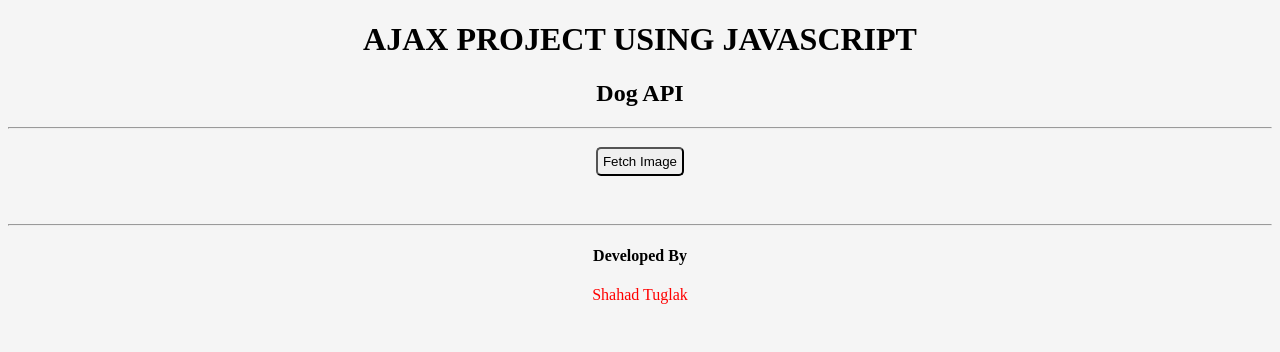
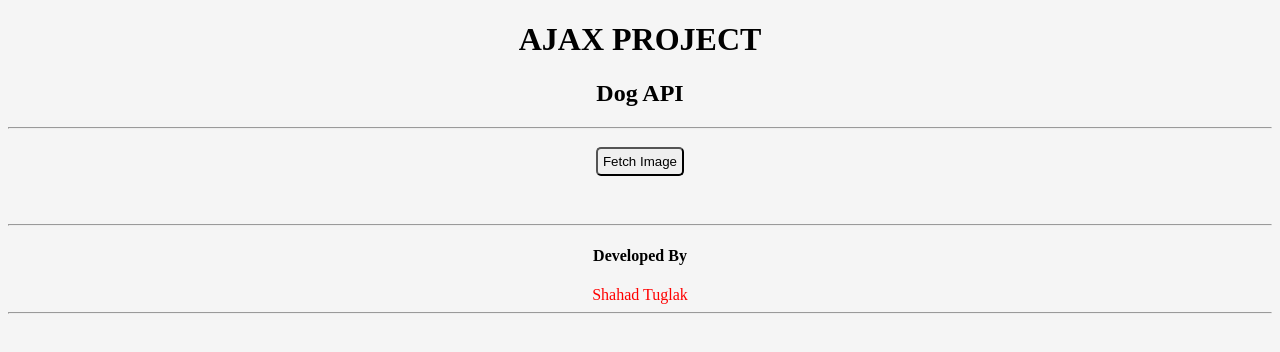
Before and after one commit to Shahadtuglak/ajaxproject.github.io, a plain HTML site: page index.html in a window 1280 px wide. Drawn offline with nearby package versions, Linux system fonts and the light colour scheme.

Commit message:
update index.html

```diff
--- a/index.html
+++ b/index.html
@@ -7,7 +7,7 @@
 </head>
 <body>
 
-	<h1>AJAX PROJECT USING JAVASCRIPT</h1>
+	<h1>AJAX PROJECT</h1>
 	<h2> Dog API </h2>
 
 	<hr>
@@ -25,21 +25,20 @@
 		<a href="https://shahadtuglak.netlify.app/"> Shahad Tuglak<a>
 	</footer>
 
-
-
-
-
-
-
-
-
-
-
-
+	<hr>
 
 <!--jQuery File CDN-->
 <script src="https://code.jquery.com/jquery-3.6.0.js" integrity="sha256-H+K7U5CnXl1h5ywQfKtSj8PCmoN9aaq30gDh27Xc0jk=" crossorigin="anonymous"></script>
-<!--Custom JavaScript-->
-<script type="text/javascript" src="script.js"></script>
+
+<!--AJAX Using JavaScript-->
+<!-- <script type="text/javascript" src="script.js"></script>-->
+
+<!--AJAX Using jQuery  (Method- 1) -->
+<!-- <script type="text/javascript" src="script2.js"></script>-->
+
+<!--AJAX Using jQuery  (Method- 2) -->
+<script type="text/javascript" src="script3.js"></script>
+
+
 </body>
 </html>
```
